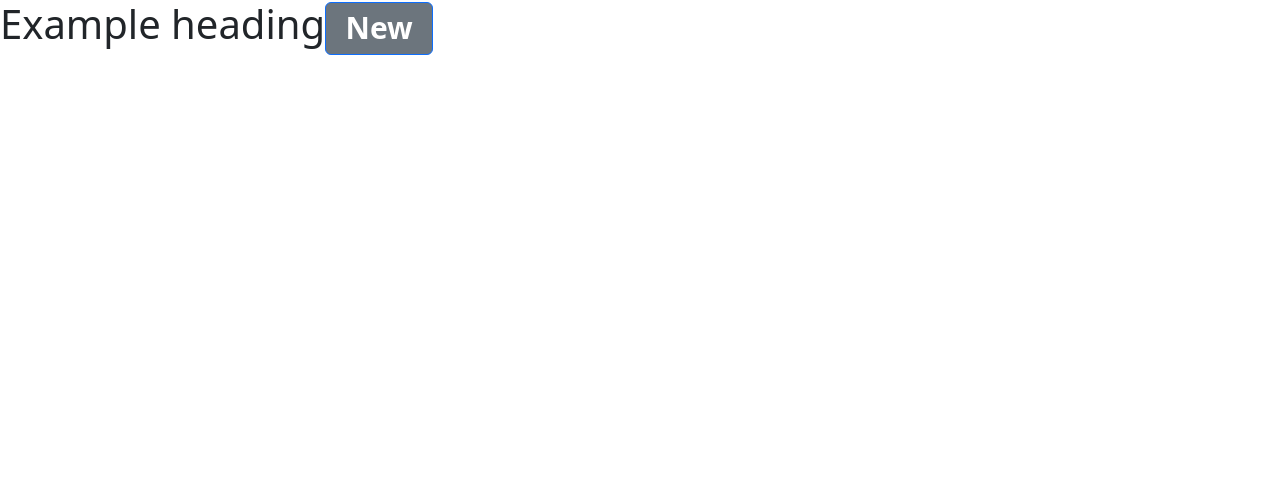
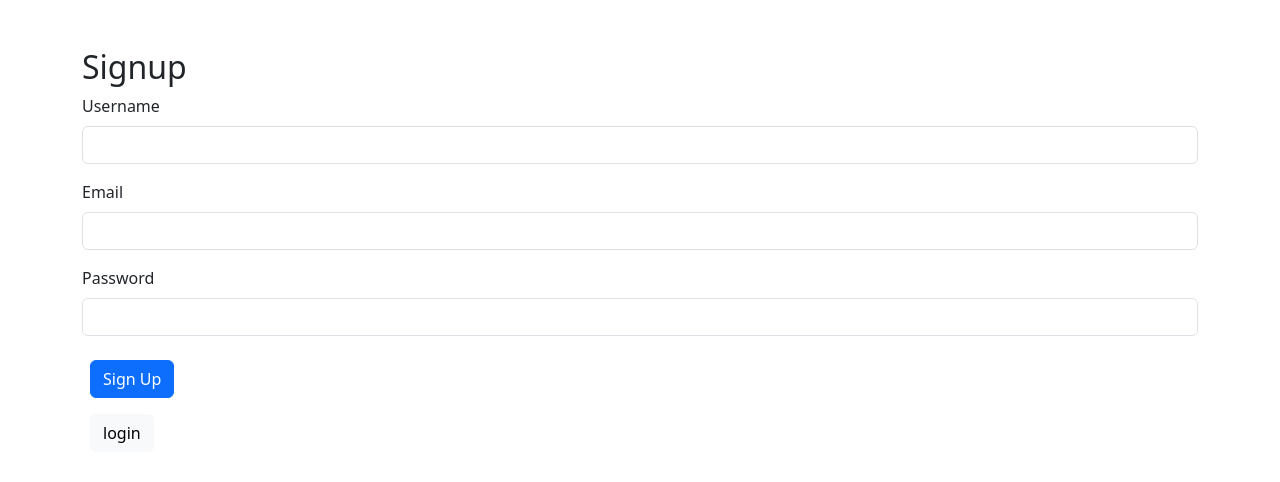
Before and after one commit to okuhlecharlieman/react-bootstrap-reg-and-login, a React (Create React App) app in the folder client/: page / in a window 1280 px wide. Shown: the top 482 px of the page. Built offline with nearby package versions, Linux system fonts and the light colour scheme.

Commit message:
added signup ui and react-routing

```diff
--- a/client/src/App.js
+++ b/client/src/App.js
@@ -1,18 +1,9 @@
-import Badge from "react-bootstrap/Badge";
-import Button from "react-bootstrap/Button";
+import Signup from "./Components/signup";
 import "./App.scss";
+import AppRouter from "./Components/appRouter";
 
 function App() {
-  return (
-    <div>
-      <h1>
-        Example heading
-        <Badge bg="secondary" as={Button}>
-          New
-        </Badge>
-      </h1>
-    </div>
-  );
+  return <AppRouter></AppRouter>;
 }
 
 export default App;
--- /dev/null
+++ b/client/src/Components/appRouter.js
@@ -0,0 +1,18 @@
+import React from "react";
+import { BrowserRouter as Router, Route, Routes } from "react-router-dom";
+import Login from "./login";
+import Signup from "./signup";
+
+const AppRouter = () => {
+  return (
+    <Router>
+      <Routes>
+        <Route path="/" element={<Signup />} />
+
+        <Route path="/login" element={<Login />} />
+      </Routes>
+    </Router>
+  );
+};
+
+export default AppRouter;
--- /dev/null
+++ b/client/src/Components/login.js
@@ -0,0 +1,7 @@
+import React from "react";
+
+function login() {
+  return <div>login</div>;
+}
+
+export default login;
--- /dev/null
+++ b/client/src/Components/signup.js
@@ -0,0 +1,79 @@
+import { Link } from "react-router-dom";
+import React, { useState } from "react";
+
+function Signup() {
+  const [formData, setFormData] = useState({
+    username: "",
+    email: "",
+    password: "",
+  });
+
+  const handleChange = (e) => {
+    const { name, value } = e.target;
+    setFormData({
+      ...formData,
+      [name]: value,
+    });
+  };
+
+  const handleSubmit = (e) => {
+    e.preventDefault();
+    // You can add form validation and submission logic here
+    console.log(formData);
+  };
+
+  return (
+    <div className="container">
+      <h2 className="mt-5">Signup</h2>
+      <form onSubmit={handleSubmit}>
+        <div className="mb-3">
+          <label htmlFor="username" className="form-label">
+            Username
+          </label>
+          <input
+            type="text"
+            id="username"
+            name="username"
+            value={formData.username}
+            onChange={handleChange}
+            className="form-control"
+          />
+        </div>
+        <div className="mb-3">
+          <label htmlFor="email" className="form-label">
+            Email
+          </label>
+          <input
+            type="email"
+            id="email"
+            name="email"
+            value={formData.email}
+            onChange={handleChange}
+            className="form-control"
+          />
+        </div>
+        <div className="mb-3">
+          <label htmlFor="password" className="form-label">
+            Password
+          </label>
+          <input
+            type="password"
+            id="password"
+            name="password"
+            value={formData.password}
+            onChange={handleChange}
+            className="form-control"
+          />
+        </div>
+        <button type="submit" className="m-2 btn btn-primary">
+          Sign Up
+        </button>
+      </form>
+      <Link to="/login" type="submit" className="m-2 btn btn-light">
+        login
+      </Link>
+    </div>
+  );
+}
+
+export default Signup;
```
